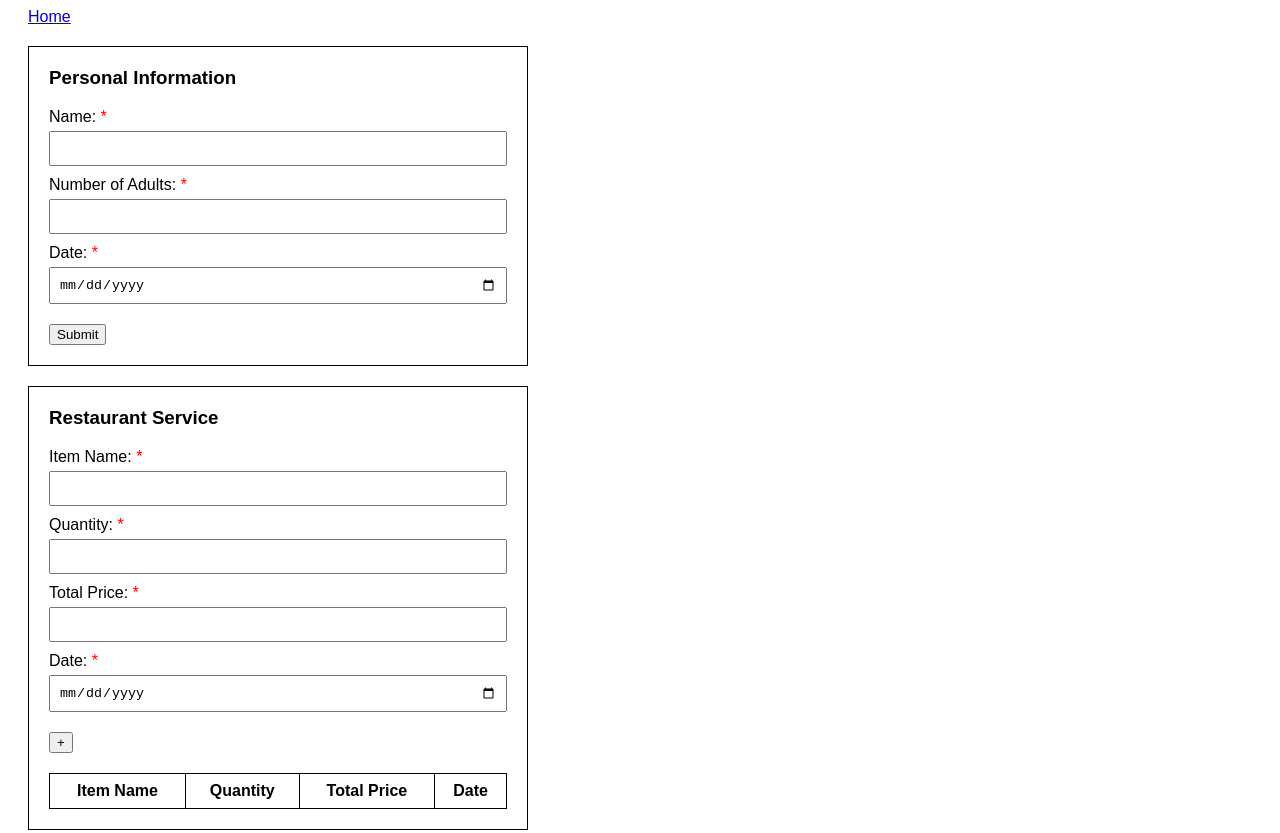
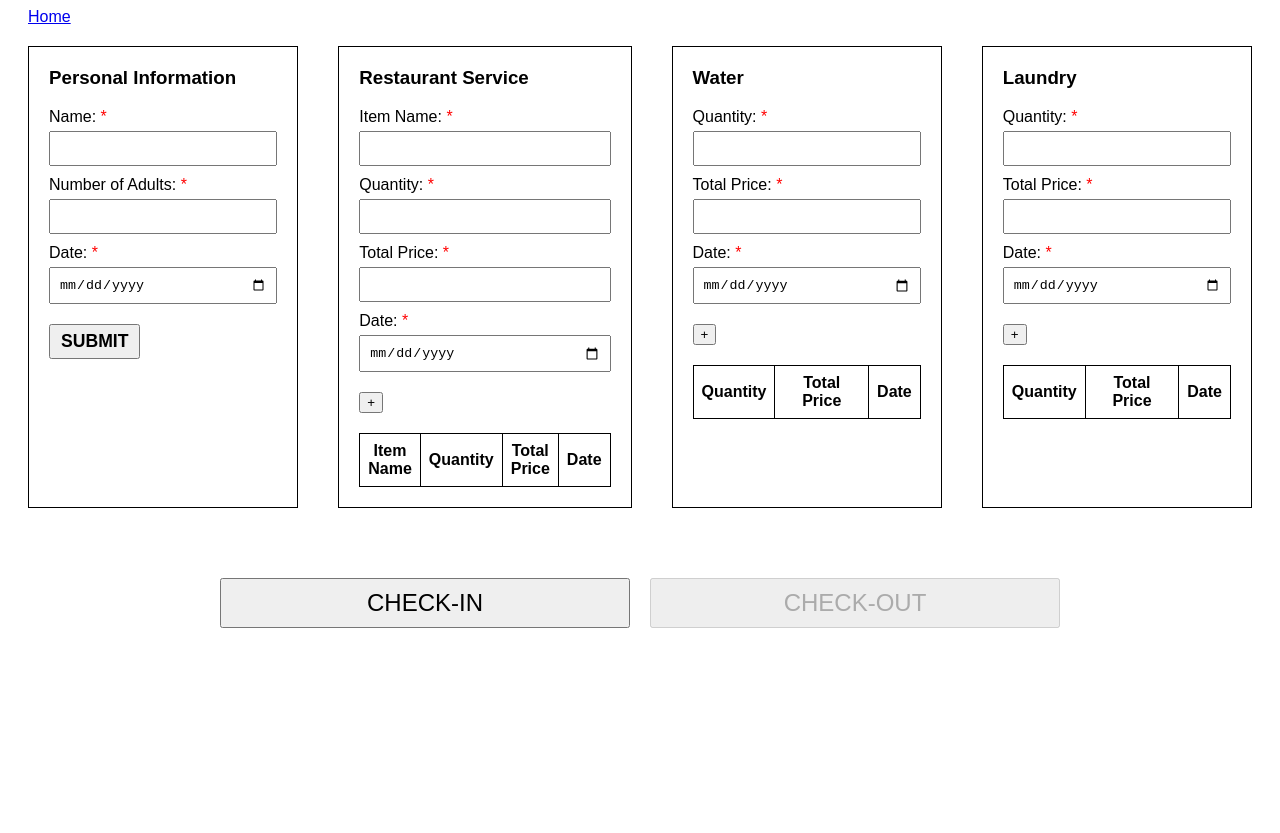
Before and after one commit to brewnok/hms, a plain HTML site: page f1r1.html in a window 1280 px wide. Shown: the top 833 px of the page. After the commit the page ends 800 px from the top, so only its background shows below. Drawn offline with Linux system fonts and the light colour scheme.

Commit message:
changed room page layout

```diff
--- a/f1r1.html
+++ b/f1r1.html
@@ -1,8 +1,8 @@
 <!DOCTYPE html>
 <html lang="en">
   <head>
-    <meta charset="UTF-8">
-    <meta name="viewport" content="width=device-width, initial-scale=1.0">
+    <meta charset="UTF-8" />
+    <meta name="viewport" content="width=device-width, initial-scale=1.0" />
     <title>ROOM F1R1</title>
     <style>
       .rectangle {
@@ -11,6 +11,10 @@
         padding: 20px;
         box-sizing: border-box;
         width: 500px;
+      }
+
+      .container {
+        display: flex;
       }
 
       .rectangle > h3 {
@@ -42,9 +46,11 @@
       }
 
       .big-button {
-            width: 100%;
+        width: 900px;
         height: 50px;
         margin: 10px;
+        font-size: 1.5em;
+        font-family: Arial, Helvetica, sans-serif;
       }
 
       body {
@@ -62,60 +68,100 @@
         margin-top: 20px;
       }
 
-        table, th, td {
+      table,
+      th,
+      td {
         border: 1px solid black;
       }
 
-        th, td {
+      th,
+      td {
         padding: 8px;
         text-align: center;
+      }
+
+      .checkbtn {
+        margin: 20px auto;
+        padding: 20px;
+        box-sizing: border-box;
+        width: 900px;
+        display: flex;
+        align-items: center;
+        justify-content: center;
+      }
+
+      #submitBtnPersonalDetails {
+        font-size: 1.1em;
+        font-family: Arial, Helvetica, sans-serif;
+        padding-right: 10px;
+        padding-left: 10px;
+        padding-top: 5px;
+        padding-bottom: 5px;
+        font-weight: bold;
       }
     </style>
   </head>
   <body>
+    <a class="backhome" href="index.html">Home</a>
 
     <div class="container">
-      <a class="backhome" href="index.html">Home</a>
-
       <div class="rectangle">
         <h3>Personal Information</h3>
         <form id="personalInfoForm">
           <div class="input-box">
             <label for="name">Name: <span class="mandatory">*</span></label>
-                    <input type="text" id="name" name="name" required>
+            <input type="text" id="name" name="name" required />
           </div>
           <div class="input-box">
-                    <label for="adults">Number of Adults: <span class="mandatory">*</span></label>
-                    <input type="number" id="adults" name="adults" required>
+            <label for="adults"
+              >Number of Adults: <span class="mandatory">*</span></label
+            >
+            <input type="number" id="adults" name="adults" required />
           </div>
           <div class="input-box">
             <label for="date">Date: <span class="mandatory">*</span></label>
-                    <input type="date" id="date" name="date" required>
+            <input type="date" id="date" name="date" required />
           </div>
-                <button type="submit" class="button">Submit</button>
+          <button id="submitBtnPersonalDetails" type="submit" class="button">
+            SUBMIT
+          </button>
         </form>
+
+        <div id="result"></div>
+        <button id="resetButton" style="display: none">Delete Record</button>
+        <!-- Reset Button -->
       </div>
 
       <div class="rectangle">
         <h3>Restaurant Service</h3>
         <form id="restaurantForm">
           <div class="input-box">
-                    <label for="itemName">Item Name: <span class="mandatory">*</span></label>
-                    <input type="text" id="itemName" name="itemName" required>
+            <label for="itemName"
+              >Item Name: <span class="mandatory">*</span></label
+            >
+            <input type="text" id="itemName" name="itemName" required />
           </div>
           <div class="input-box">
-                    <label for="quantity">Quantity: <span class="mandatory">*</span></label>
-                    <input type="number" id="quantity" name="quantity" required>
+            <label for="quantity"
+              >Quantity: <span class="mandatory">*</span></label
+            >
+            <input type="number" id="quantity" name="quantity" required />
           </div>
           <div class="input-box">
-                    <label for="totalPrice">Total Price: <span class="mandatory">*</span></label>
-                    <input type="number" id="totalPrice" name="totalPrice" required>
+            <label for="totalPrice"
+              >Total Price: <span class="mandatory">*</span></label
+            >
+            <input type="number" id="totalPrice" name="totalPrice" required />
           </div>
           <div class="input-box">
-                    <label for="serviceDate">Date: <span class="mandatory">*</span></label>
-                    <input type="date" id="serviceDate" name="serviceDate" required>
+            <label for="serviceDate"
+              >Date: <span class="mandatory">*</span></label
+            >
+            <input type="date" id="serviceDate" name="serviceDate" required />
           </div>
-                <button type="button" class="button" onclick="addRestaurantItem()">+</button>
+          <button type="button" class="button" onclick="addRestaurantItem()">
+            +
+          </button>
         </form>
 
         <table id="restaurantTable">
@@ -127,8 +173,7 @@
               <th>Date</th>
             </tr>
           </thead>
-                <tbody>
-                </tbody>
+          <tbody></tbody>
         </table>
       </div>
 
@@ -136,18 +181,31 @@
         <h3>Water</h3>
         <form id="waterForm">
           <div class="input-box">
-                    <label for="waterQuantity">Quantity: <span class="mandatory">*</span></label>
-                    <input type="number" id="waterQuantity" name="waterQuantity" required>
+            <label for="waterQuantity"
+              >Quantity: <span class="mandatory">*</span></label
+            >
+            <input
+              type="number"
+              id="waterQuantity"
+              name="waterQuantity"
+              required
+            />
           </div>
           <div class="input-box">
-                    <label for="waterPrice">Total Price: <span class="mandatory">*</span></label>
-                    <input type="number" id="waterPrice" name="waterPrice" required>
+            <label for="waterPrice"
+              >Total Price: <span class="mandatory">*</span></label
+            >
+            <input type="number" id="waterPrice" name="waterPrice" required />
           </div>
           <div class="input-box">
-                    <label for="waterDate">Date: <span class="mandatory">*</span></label>
-                    <input type="date" id="waterDate" name="waterDate" required>
+            <label for="waterDate"
+              >Date: <span class="mandatory">*</span></label
+            >
+            <input type="date" id="waterDate" name="waterDate" required />
           </div>
-                <button type="button" class="button" onclick="addWaterItem()">+</button>
+          <button type="button" class="button" onclick="addWaterItem()">
+            +
+          </button>
         </form>
 
         <table id="waterTable">
@@ -158,8 +216,7 @@
               <th>Date</th>
             </tr>
           </thead>
-                <tbody>
-                </tbody>
+          <tbody></tbody>
         </table>
       </div>
 
@@ -167,18 +224,36 @@
         <h3>Laundry</h3>
         <form id="laundryForm">
           <div class="input-box">
-                    <label for="laundryQuantity">Quantity: <span class="mandatory">*</span></label>
-                    <input type="number" id="laundryQuantity" name="laundryQuantity" required>
+            <label for="laundryQuantity"
+              >Quantity: <span class="mandatory">*</span></label
+            >
+            <input
+              type="number"
+              id="laundryQuantity"
+              name="laundryQuantity"
+              required
+            />
           </div>
           <div class="input-box">
-                    <label for="laundryPrice">Total Price: <span class="mandatory">*</span></label>
-                    <input type="number" id="laundryPrice" name="laundryPrice" required>
+            <label for="laundryPrice"
+              >Total Price: <span class="mandatory">*</span></label
+            >
+            <input
+              type="number"
+              id="laundryPrice"
+              name="laundryPrice"
+              required
+            />
           </div>
           <div class="input-box">
-                    <label for="laundryDate">Date: <span class="mandatory">*</span></label>
-                    <input type="date" id="laundryDate" name="laundryDate" required>
+            <label for="laundryDate"
+              >Date: <span class="mandatory">*</span></label
+            >
+            <input type="date" id="laundryDate" name="laundryDate" required />
           </div>
-                <button type="button" class="button" onclick="addLaundryItem()">+</button>
+          <button type="button" class="button" onclick="addLaundryItem()">
+            +
+          </button>
         </form>
 
         <table id="laundryTable">
@@ -189,34 +264,78 @@
               <th>Date</th>
             </tr>
           </thead>
-                <tbody>
-                </tbody>
+          <tbody></tbody>
         </table>
       </div>
-
-        <div class="rectangle">
-            <button type="button" class="big-button">Check-in</button>
-            <button type="button" class="big-button" disabled>Check-out</button>
     </div>
-
+    <div class="checkbtn">
+      <button type="button" class="big-button">CHECK-IN</button>
+      <button type="button" class="big-button" disabled>CHECK-OUT</button>
     </div>
 
     <script>
+      const form = document.getElementById("personalInfoForm");
+      const resultDiv = document.getElementById("result");
+      const resetButton = document.getElementById("resetButton");
+
+      form.addEventListener("submit", function (event) {
+        event.preventDefault();
+
+        const name = document.getElementById("name").value;
+        const adults = document.getElementById("adults").value;
+        const date = document.getElementById("date").value;
+
+        if (!name || !adults || !date) {
+          alert("Please fill out all required fields.");
+          return;
+        }
+
+        document.getElementById("name").disabled = true;
+        document.getElementById("adults").disabled = true;
+        document.getElementById("date").disabled = true;
+        document.querySelector('button[type="submit"]').disabled = true;
+
+        const resultHTML = `
+            <h4>Submitted Details:</h4>
+            <p><strong>Name:</strong> ${name}</p>
+            <p><strong>Number of Adults:</strong> ${adults}</p>
+            <p><strong>Date:</strong> ${date}</p>
+        `;
+
+        resultDiv.innerHTML = resultHTML;
+
+        resetButton.style.display = "inline-block";
+      });
+
+      resetButton.addEventListener("click", function () {
+        form.reset();
+
+        document.getElementById("name").disabled = false;
+        document.getElementById("adults").disabled = false;
+        document.getElementById("date").disabled = false;
+        document.querySelector('button[type="submit"]').disabled = false;
+
+        resultDiv.innerHTML = "";
+        resetButton.style.display = "none";
+      });
+
       function addRestaurantItem() {
         var itemName = document.getElementById("itemName").value;
         var quantity = document.getElementById("quantity").value;
         var totalPrice = document.getElementById("totalPrice").value;
         var serviceDate = document.getElementById("serviceDate").value;
 
-            var table = document.getElementById("restaurantTable").getElementsByTagName('tbody')[0];
+        var table = document
+          .getElementById("restaurantTable")
+          .getElementsByTagName("tbody")[0];
         var newRow = table.insertRow(table.rows.length);
 
         newRow.innerHTML = `<td>${itemName}</td><td>${quantity}</td><td>${totalPrice}</td><td>${serviceDate}</td>`;
 
-            document.getElementById("itemName").value = '';
-            document.getElementById("quantity").value = '';
-            document.getElementById("totalPrice").value = '';
-            document.getElementById("serviceDate").value = '';
+        document.getElementById("itemName").value = "";
+        document.getElementById("quantity").value = "";
+        document.getElementById("totalPrice").value = "";
+        document.getElementById("serviceDate").value = "";
       }
 
       function addWaterItem() {
@@ -224,14 +343,16 @@
         var totalPrice = document.getElementById("waterPrice").value;
         var date = document.getElementById("waterDate").value;
 
-            var table = document.getElementById("waterTable").getElementsByTagName('tbody')[0];
+        var table = document
+          .getElementById("waterTable")
+          .getElementsByTagName("tbody")[0];
         var newRow = table.insertRow(table.rows.length);
 
         newRow.innerHTML = `<td>${quantity}</td><td>${totalPrice}</td><td>${date}</td>`;
 
-            document.getElementById("waterQuantity").value = '';
-            document.getElementById("waterPrice").value = '';
-            document.getElementById("waterDate").value = '';
+        document.getElementById("waterQuantity").value = "";
+        document.getElementById("waterPrice").value = "";
+        document.getElementById("waterDate").value = "";
       }
 
       function addLaundryItem() {
@@ -239,19 +360,23 @@
         var totalPrice = document.getElementById("laundryPrice").value;
         var date = document.getElementById("laundryDate").value;
 
-            var table = document.getElementById("laundryTable").getElementsByTagName('tbody')[0];
+        var table = document
+          .getElementById("laundryTable")
+          .getElementsByTagName("tbody")[0];
         var newRow = table.insertRow(table.rows.length);
 
         newRow.innerHTML = `<td>${quantity}</td><td>${totalPrice}</td><td>${date}</td>`;
 
-            document.getElementById("laundryQuantity").value = '';
-            document.getElementById("laundryPrice").value = '';
-            document.getElementById("laundryDate").value = '';
+        document.getElementById("laundryQuantity").value = "";
+        document.getElementById("laundryPrice").value = "";
+        document.getElementById("laundryDate").value = "";
       }
 
-        document.getElementById('personalInfoForm').addEventListener('submit', function(event) {
+      document
+        .getElementById("personalInfoForm")
+        .addEventListener("submit", function (event) {
           event.preventDefault();
-            alert('Form Submitted!');
+          alert("Form Submitted!");
         });
     </script>
   </body>
```
Lines whose indentation alone changed are shown as unchanged.
